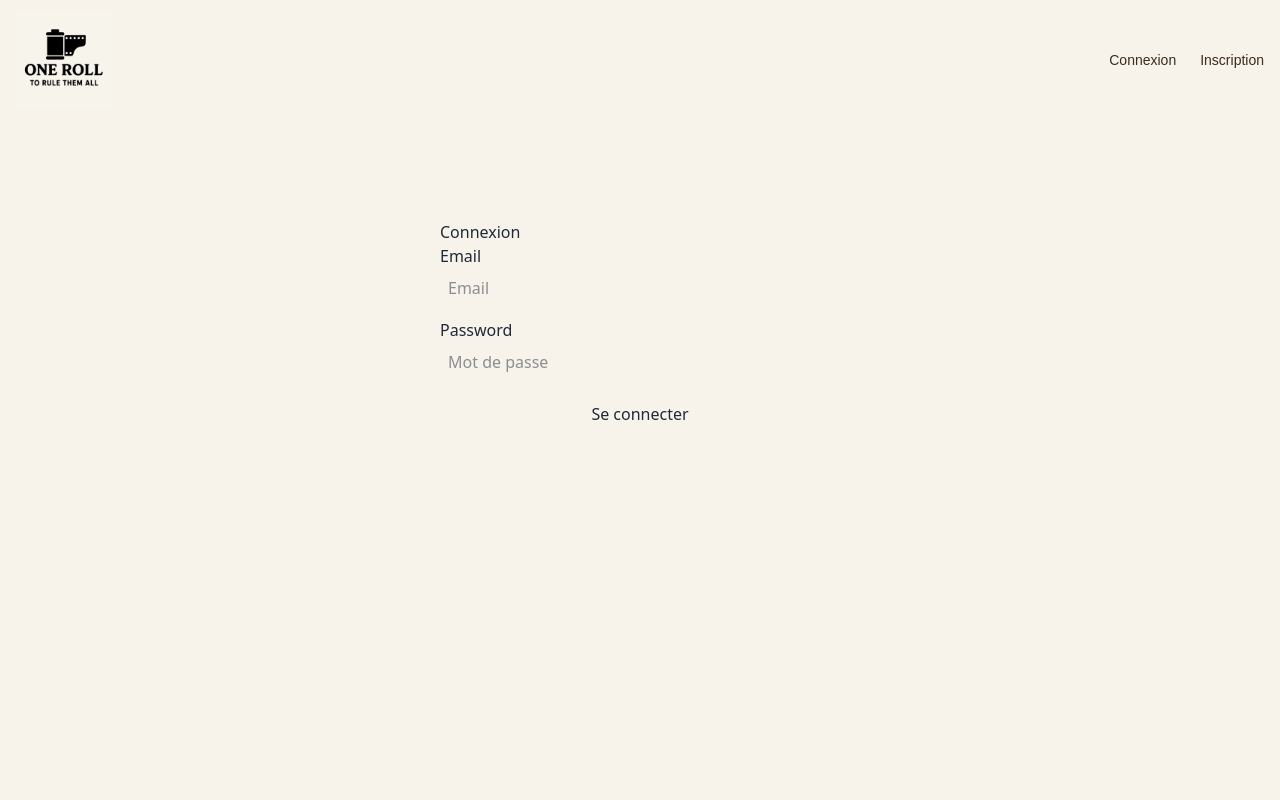
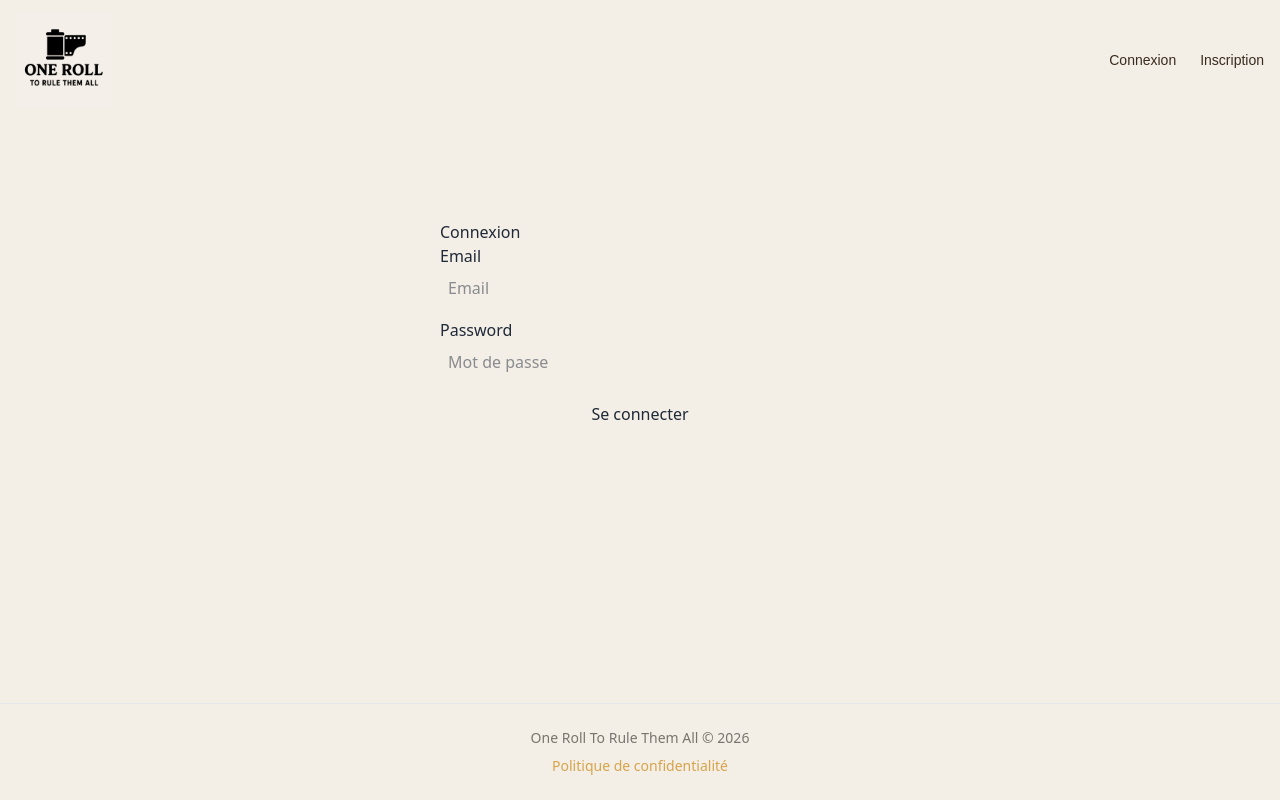
Before and after one commit to Pampamlela/ORTRTA, a Vue app in the folder frontend/: page /login in a window 1280 px wide. Built offline with nearby package versions, Linux system fonts and the light colour scheme.

Commit message:
ajout du footer

```diff
--- a/frontend/src/App.vue
+++ b/frontend/src/App.vue
@@ -2,6 +2,7 @@
 import { useAuthStore } from './stores/auth'
 import { onMounted } from 'vue';
 import Navbar from './components/Navbar.vue';
+import Footer from './components/Footer.vue';
 
 const authStore = useAuthStore()
 
@@ -13,9 +14,14 @@ onMounted(() => {
 </script>
 
 <template>
+    <div class="min-h-screen flex flex-col bg-paper">
+        <Navbar />
 
-  <Navbar />
+        <main class="flex-1">
+            <router-view />
+        </main>
 
-  <router-view />
+        <Footer />
 
+    </div>
 </template>
--- /dev/null
+++ b/frontend/src/components/Footer.vue
@@ -0,0 +1,20 @@
+<script setup>
+</script>
+
+<template>
+    <footer class="bg-paper border-t border-gray-200 mt-10">
+        <div class="maw-w-5xl mx-auto px-4 py-6 text-center text-sm text-grain">
+            <p class="mb-2">
+                One Roll To Rule Them All © 2026
+            </p>
+
+            <router-link
+            to="/rgpd"
+            class="text-amber hover:underline"
+            >
+                Politique de confidentialité
+            </router-link>
+
+        </div>
+    </footer>
+</template>
```
